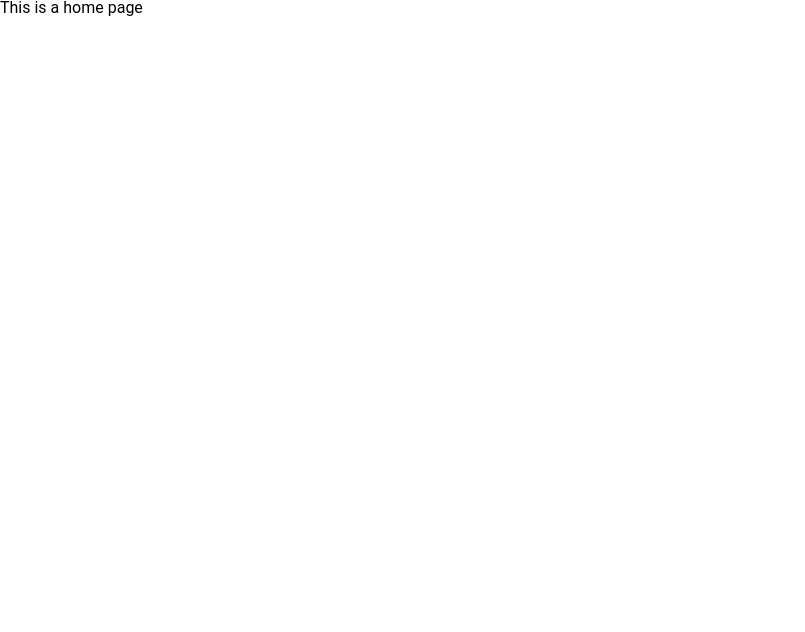
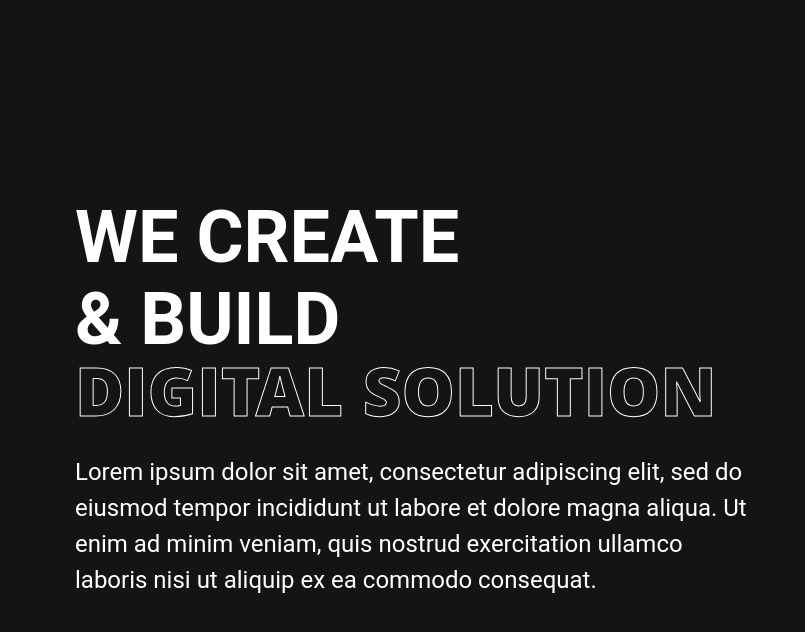
Before and after one commit to DimitriVld/-student-project, a React (Create React App) app: page / in a window 1280 px wide. Shown: the top 632 px of the page, without its empty margins (0-805 px from the left). Built offline with nearby package versions, Linux system fonts and the light colour scheme.

Commit message:
start inté

```diff
--- a/src/styles/app.scss
+++ b/src/styles/app.scss
@@ -57,6 +57,7 @@
                __/ |
               |___/
 */
+@import "./layouts/base.scss";
 
 
 
@@ -70,3 +71,4 @@
               __/ |
              |___/
 */
+@import "./pages/home.scss";
--- a/src/styles/atoms/ui/intro.scss
+++ b/src/styles/atoms/ui/intro.scss
@@ -25,7 +25,7 @@
         font-size: 24px;
         line-height: 150%;
 
-        @include tabletPortrait{
+        @include tabletLandscape{
             font-size: 16px;
         }
     }
--- /dev/null
+++ b/src/styles/layouts/base.scss
@@ -0,0 +1,4 @@
+body{
+    background: $black-primary;
+    color: $white-primary;
+}
--- /dev/null
+++ b/src/styles/pages/home.scss
@@ -0,0 +1,7 @@
+.home-page{
+    .banner{
+        height: 100vh;
+        display: flex;
+        align-items: center;
+    }
+}
--- a/src/styles/sass/ui/_contents.scss
+++ b/src/styles/sass/ui/_contents.scss
@@ -11,6 +11,10 @@
     margin: auto;
     width: calc(100% - 150px);
     max-width: 1440px;
+
+    @include tabletLandscape{
+        width: calc(100% - 30px);
+    }
 }
 
 // D
--- a/src/styles/sass/ui/_titles.scss
+++ b/src/styles/sass/ui/_titles.scss
@@ -8,7 +8,7 @@
     font-family: 'Khula';
     font-weight: 700;
 
-    @include tabletPortrait{
+    @include tabletLandscape{
         font-size: 40px;
     }
 
--- /dev/null
+++ b/src/views/atoms/ui/Intro.js
@@ -0,0 +1,19 @@
+import React from 'react';
+
+const Intro = (props) => {
+    return (
+        <div className="intro-atom">
+            <h1 className="intro-title">
+                <span dangerouslySetInnerHTML={{__html: props.titleFirst}}></span>
+                <span className="intro-title-outline">{props.titleSecond}</span>
+            </h1>
+            { props.contentText ?
+                <div className="intro-text">{props.contentText}</div>
+                : ""
+            }
+        </div>
+    )
+
+}
+
+export default Intro;
--- a/src/views/pages/Home.js
+++ b/src/views/pages/Home.js
@@ -1,9 +1,20 @@
 import React from 'react';
+import Intro from '../atoms/ui/Intro';
 
 const Home = () => {
     return (
         <div className={'home-page'}>
-            <h1> This is a home page </h1>
+            <div className="container-dft">
+                <section className="banner">
+                    <Intro
+                        titleFirst={'We create <br/> & build'}
+                        titleSecond={'Digital solution'}
+                        contentText={'Lorem ipsum dolor sit amet, consectetur adipiscing elit, sed do eiusmod tempor incididunt ut labore et dolore magna aliqua. Ut enim ad minim veniam, quis nostrud exercitation ullamco laboris nisi ut aliquip ex ea commodo consequat.'}
+                    />
+                </section>
+            </div>
+
+
         </div>
     )
 }
```
Also changed, not shown: 1 other file (tests, documents, lock files or other folders).
